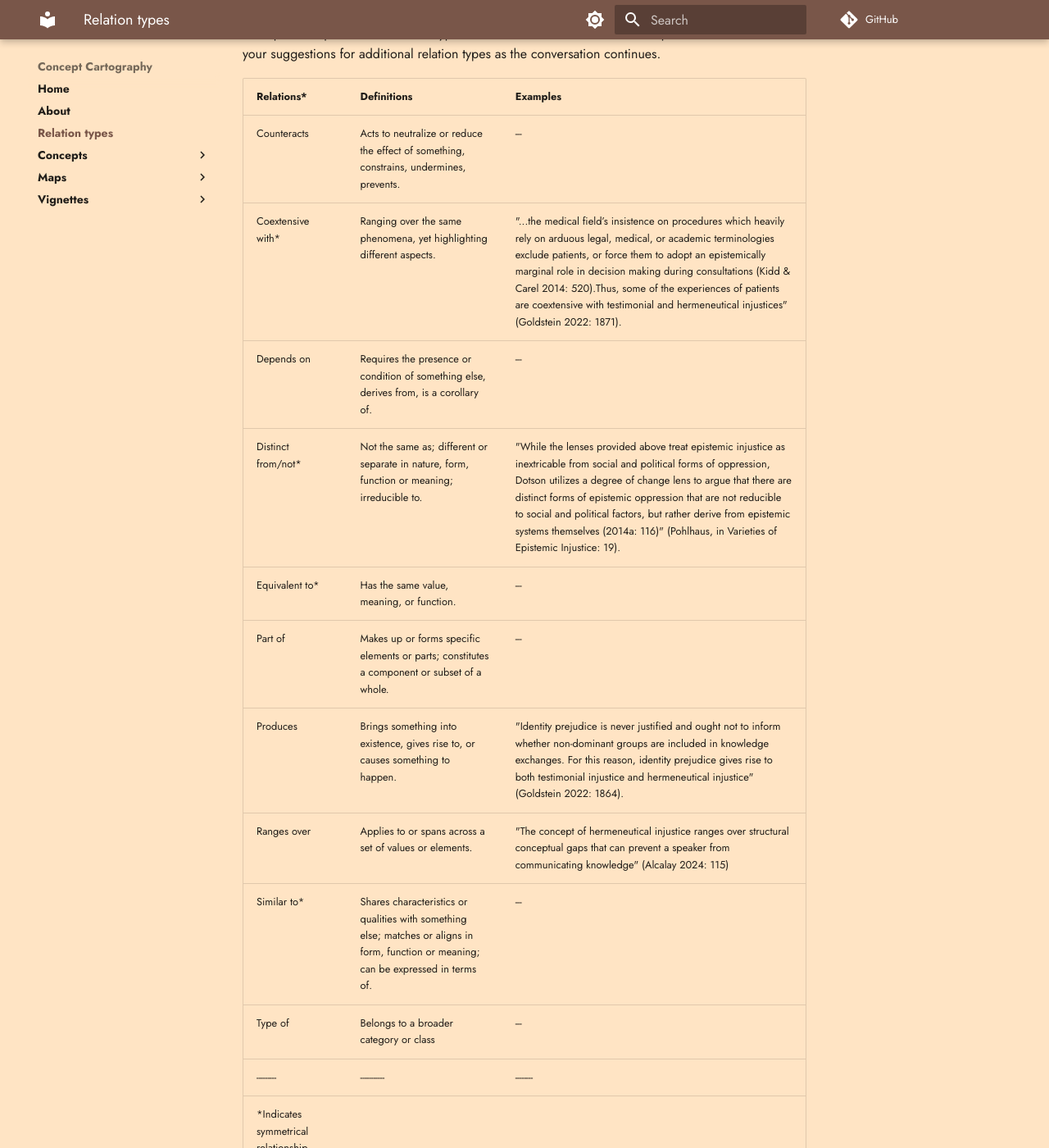
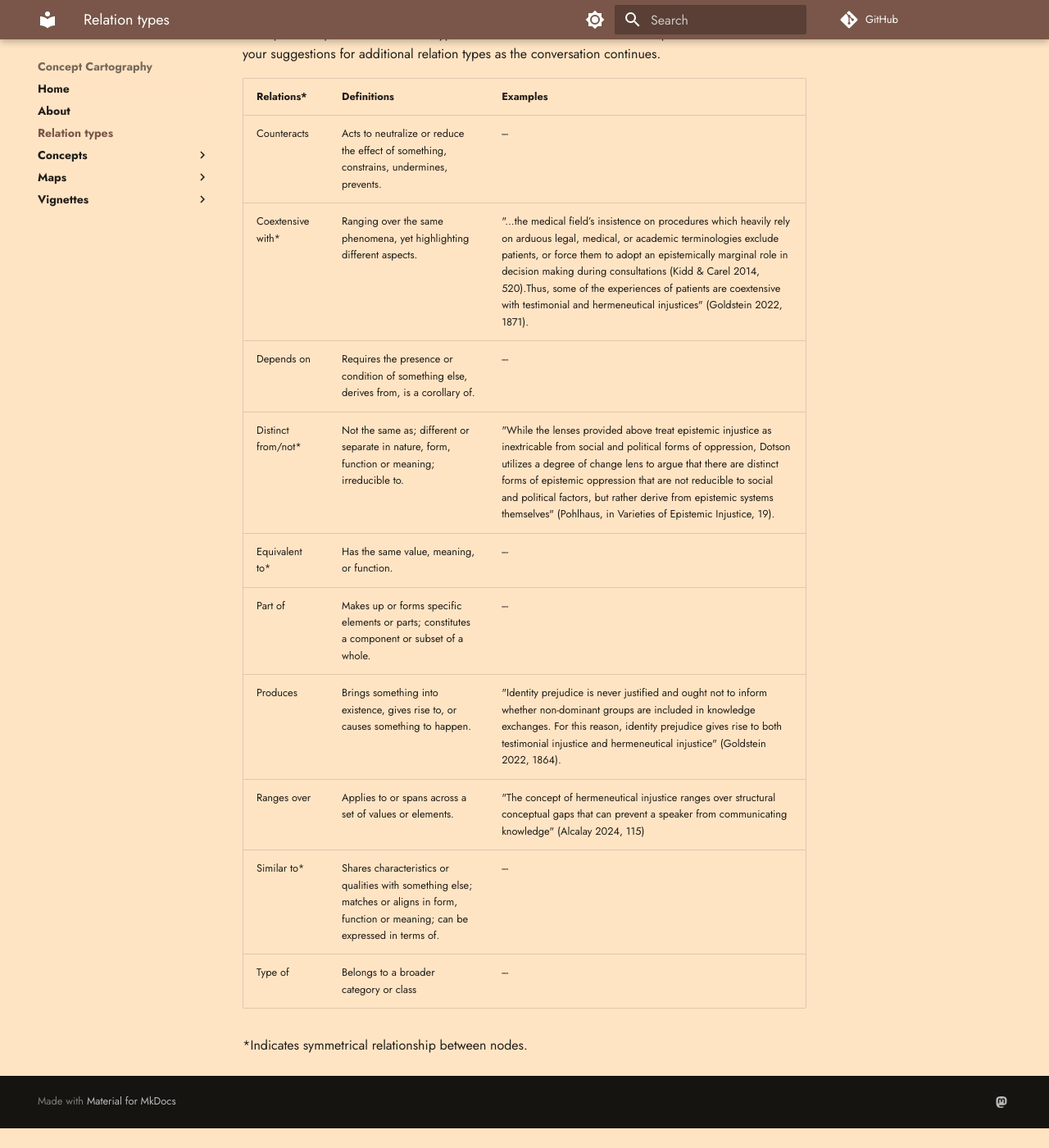
Before and after one commit to conceptcartography/conceptcartography, an MkDocs documentation site: the page built from docs/relation-types.md, in a window 1280 px wide and 1400 px high, scrolled down 440 px. Shown: the whole window at 82% size. Built offline with MkDocs 1.6.1 and Material for MkDocs 9.7.7, drawn with Linux system fonts in a browser that asks for light colours; comment, search, counter and statistics services are not loaded; the version menu is left out; after the commit the page ends 1816 px from its top, so only the background shows below that.

Commit message:
Update relation-types.md

```diff
--- a/docs/relation-types.md
+++ b/docs/relation-types.md
@@ -7,14 +7,16 @@ This space is open-ended: relation types can be added or revised as the map evol
 | Relations* | Definitions | Examples |
 | --------- | ----------- | -------- |
 | Counteracts | Acts to neutralize or reduce the effect of something, constrains, undermines, prevents. | --- |
-| Coextensive with* | Ranging over the same phenomena, yet highlighting different aspects. | "...the medical field’s insistence on procedures which heavily rely on arduous legal, medical, or academic terminologies exclude patients, or force them to adopt an epistemically marginal role in decision making during consultations (Kidd & Carel 2014: 520).Thus, some of the experiences of patients are coextensive with testimonial and hermeneutical injustices" (Goldstein 2022: 1871). |
+| Coextensive with* | Ranging over the same phenomena, yet highlighting different aspects. | "...the medical field’s insistence on procedures which heavily rely on arduous legal, medical, or academic terminologies exclude patients, or force them to adopt an epistemically marginal role in decision making during consultations (Kidd & Carel 2014, 520).Thus, some of the experiences of patients are coextensive with testimonial and hermeneutical injustices" (Goldstein 2022, 1871). |
 | Depends on | Requires the presence or condition of something else, derives from, is a corollary of. | --- |
-| Distinct from/not* | Not the same as; different or separate in nature, form, function or meaning; irreducible to. | "While the lenses provided above treat epistemic injustice as inextricable from social and political forms of oppression, Dotson utilizes a degree of change lens to argue that there are distinct forms of epistemic oppression that are not reducible to social and political factors, but rather derive from epistemic systems themselves (2014a: 116)" (Pohlhaus, in Varieties of Epistemic Injustice: 19). |
+| Distinct from/not* | Not the same as; different or separate in nature, form, function or meaning; irreducible to. | "While the lenses provided above treat epistemic injustice as inextricable from social and political forms of oppression, Dotson utilizes a degree of change lens to argue that there are distinct forms of epistemic oppression that are not reducible to social and political factors, but rather derive from epistemic systems themselves" (Pohlhaus, in Varieties of Epistemic Injustice, 19). |
 | Equivalent to* | Has the same value, meaning, or function. | --- |
 | Part of  | Makes up or forms specific elements or parts; constitutes a component or subset of a whole. | --- |
-| Produces | Brings something into existence, gives rise to, or causes something to happen. | "Identity prejudice is never justified and ought not to inform whether non-dominant groups are included in knowledge exchanges. For this reason, identity prejudice gives rise to both testimonial injustice and hermeneutical injustice" (Goldstein 2022: 1864). |
-| Ranges over | Applies to or spans across a set of values or elements. | "The concept of hermeneutical injustice ranges over structural conceptual gaps that can prevent a speaker from communicating knowledge" (Alcalay 2024: 115) |
+| Produces | Brings something into existence, gives rise to, or causes something to happen. | "Identity prejudice is never justified and ought not to inform whether non-dominant groups are included in knowledge exchanges. For this reason, identity prejudice gives rise to both testimonial injustice and hermeneutical injustice" (Goldstein 2022, 1864). |
+| Ranges over | Applies to or spans across a set of values or elements. | "The concept of hermeneutical injustice ranges over structural conceptual gaps that can prevent a speaker from communicating knowledge" (Alcalay 2024, 115) |
 | Similar to* | Shares characteristics or qualities with something else; matches or aligns in form, function or meaning; can be expressed in terms of. | --- |
 | Type of	 | Belongs to a broader category or class | --- |
-| --------- | ----------- | -------- | -------------- |
+
+
+
 *Indicates symmetrical relationship between nodes.
```
